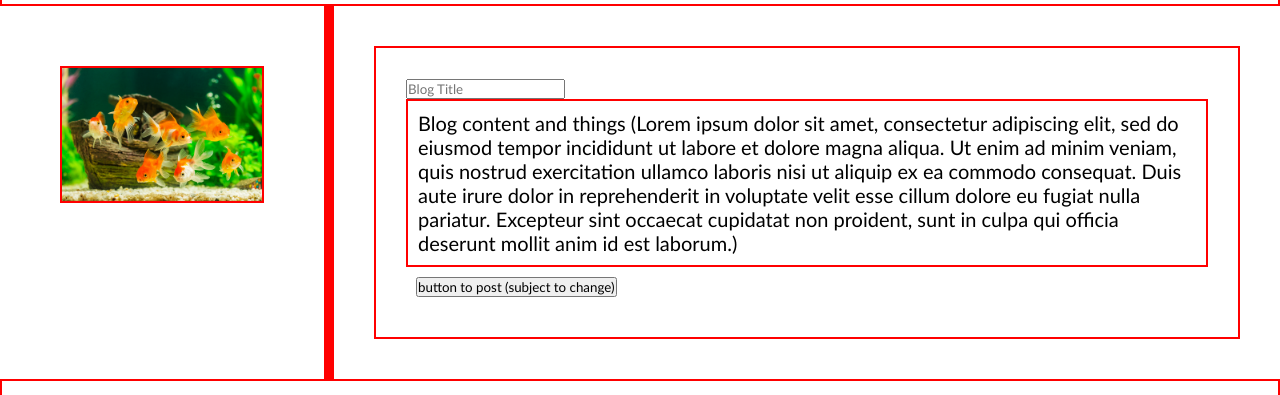
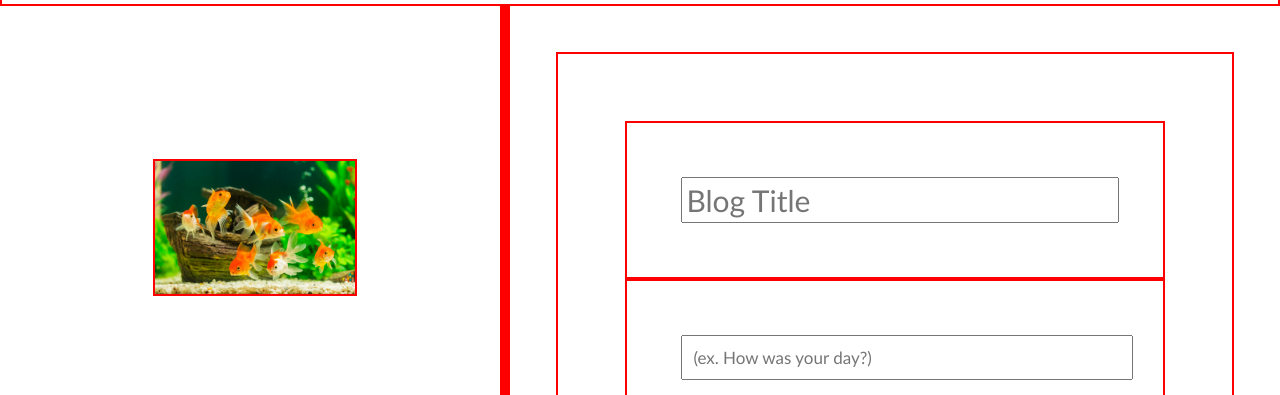
Before and after one commit to gonz951/Kelp-Blog, a plain HTML site: page index.html in a window 1280 px wide. Shown: the part 122-517 px from the top of the page. Drawn offline with Linux system fonts and the light colour scheme.

Commit message:
fixed issue that the article wouldn't spread to fill the page, now it does

```diff
--- a/assets/css/form.css
+++ b/assets/css/form.css
@@ -22,7 +22,7 @@ main {
     aside {
         display: flex;
         flex-direction: row;
-        padding: 20px;
+        padding: 10%;
         /*border: 2px red solid; */
         border-right: 10px red solid;
         img {
@@ -33,28 +33,46 @@ main {
     }
 
     section {
+        flex: wrap;
+        flex-direction: row;
+        width: 100%;
         padding: 20px;
         /*border: 2px red solid; */
-        margin: 20px;
+        margin: 2%;
     }
     article {
-        padding: 30px;
+        padding: 10%;
+        min-width: 50%;
         border: 2px red solid;
-        h3 {
-            padding: 10px;
-            border: 2px red solid;
-            font-size: 40px;
-        }
         p {
-            padding: 10px;
+            padding: 10% 10%;
             font-size: 20px;
             border: 2px red solid;
+            flex-grow: inherit;
+            flex-direction: column;
         }
         button {
             margin: 10px;
+            display:flex;
+            flex-direction: column;
         }
     }
 }
+
+#title {
+    font-size: 30px;
+    padding: 3px;
+    width: 100%;
+}
+
+#content{
+    /*display: inline-block; */
+    font-size: 17px;
+    padding: 10px;
+    width: 100%;
+
+}
+
 
 footer {
     display: flex;
--- a/index.html
+++ b/index.html
@@ -22,9 +22,13 @@
             </aside>
             <section>
                 <article>
-                    <input type="text" name="Blog Title" placeholder="Blog Title"/>
-                    <p>Blog content and things (Lorem ipsum dolor sit amet, consectetur adipiscing elit, sed do eiusmod tempor incididunt ut labore et dolore magna aliqua. Ut enim ad minim veniam, quis nostrud exercitation ullamco laboris nisi ut aliquip ex ea commodo consequat. Duis aute irure dolor in reprehenderit in voluptate velit esse cillum dolore eu fugiat nulla pariatur. Excepteur sint occaecat cupidatat non proident, sunt in culpa qui officia deserunt mollit anim id est laborum.)</p>
-                    <button>button to post (subject to change)</button>
+                    <p>
+                    <input type="text" name="blogTitle" id="title" placeholder="Blog Title"/>
+                    </p>
+                    <p>
+                    <input type="text" name="blogContent" id="content" placeholder="(ex. How was your day?)"/>
+                    </p>
+                    <button>POST!</button>
                 </article>
             </section>
         </main>
```
